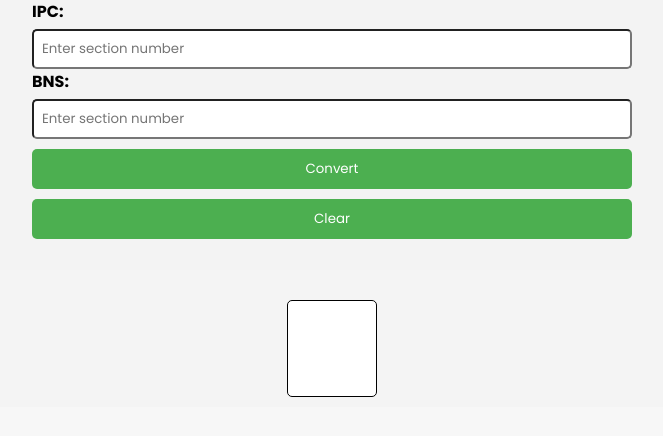
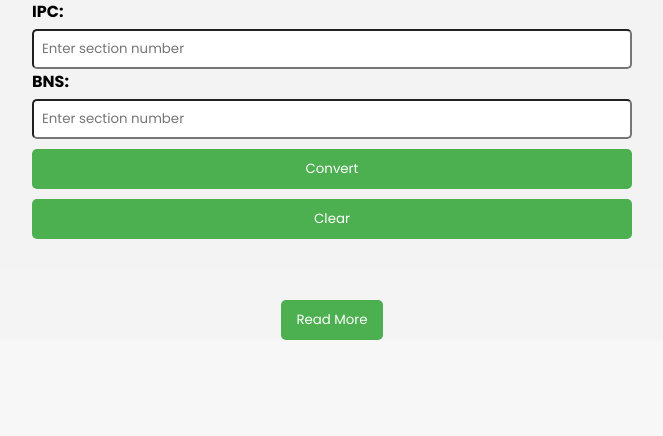
Before and after one commit to meeheer123/law-converter, a Flask app: page / in a window 1280 px wide. Shown: the part 277-713 px from the top of the page, without its empty margins (308-971 px from the left). Run offline with Flask 3, Linux system fonts and the light colour scheme; some libraries are stand-ins or nearby versions.

Commit message:
read more button

```diff
--- a/static/style.css
+++ b/static/style.css
@@ -87,6 +87,7 @@ button:hover {
 
 .response-container{
     display: flex;
+    flex-direction: column;
     align-items:center;
     justify-content: center;
 }
--- a/templates/index.html
+++ b/templates/index.html
@@ -29,7 +29,8 @@
             </form>
         </div>
         <div class="response-container">
-            <div class="response" id="response">
+            <button id="read-more-button" >Read More</button>
+            <div class="response" id="response" style="display: none;">
                 <!-- Response content will be inserted here -->
             </div>
         </div>
@@ -75,6 +76,8 @@
                 if (data.bns_content) {
                     const formattedContent = data.bns_content.replace(/<para>/g, '\n');
                     document.getElementById('response').innerText = formattedContent;
+                    document.getElementById('response').style.display = 'none';
+                    document.getElementById('read-more-button').style.display = 'block';
                 }
             })
             .catch(error => console.error('Error:', error));
@@ -84,6 +87,19 @@
             document.getElementById('ipc').value = '';
             document.getElementById('bns').value = '';
             document.getElementById('response').innerText = '';
+            document.getElementById('response').style.display = 'none';
+            document.getElementById('read-more-button').style.display = 'none';
+        });
+
+        document.getElementById('read-more-button').addEventListener('click', function() {
+            const responseElement = document.getElementById('response');
+            if (responseElement.style.display === 'none') {
+                responseElement.style.display = 'block';
+                document.getElementById('read-more-button').innerText = 'Read Less';
+            } else {
+                responseElement.style.display = 'none';
+                document.getElementById('read-more-button').innerText = 'Read More';
+            }
         });
     </script>
 </body>
```
